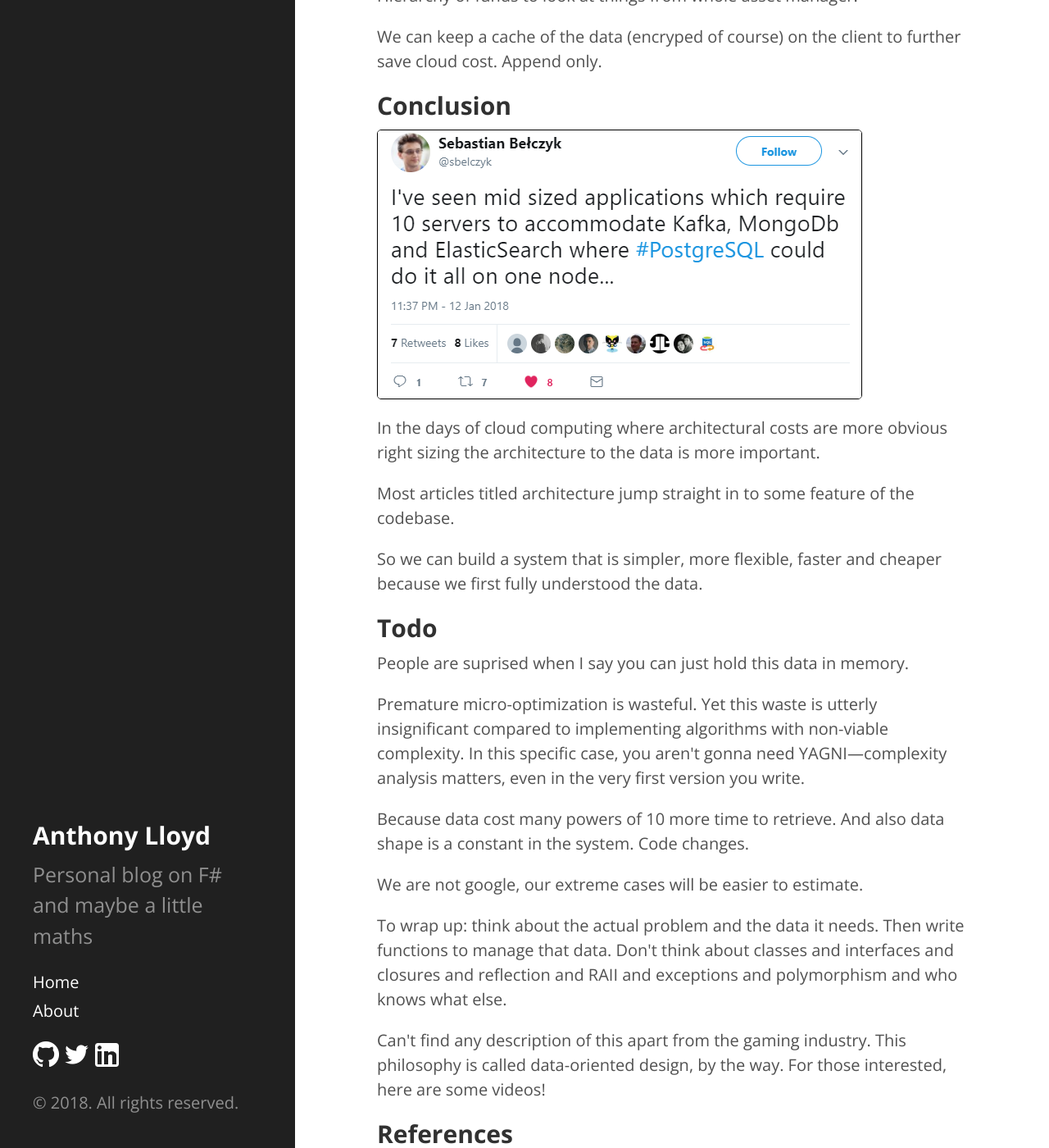
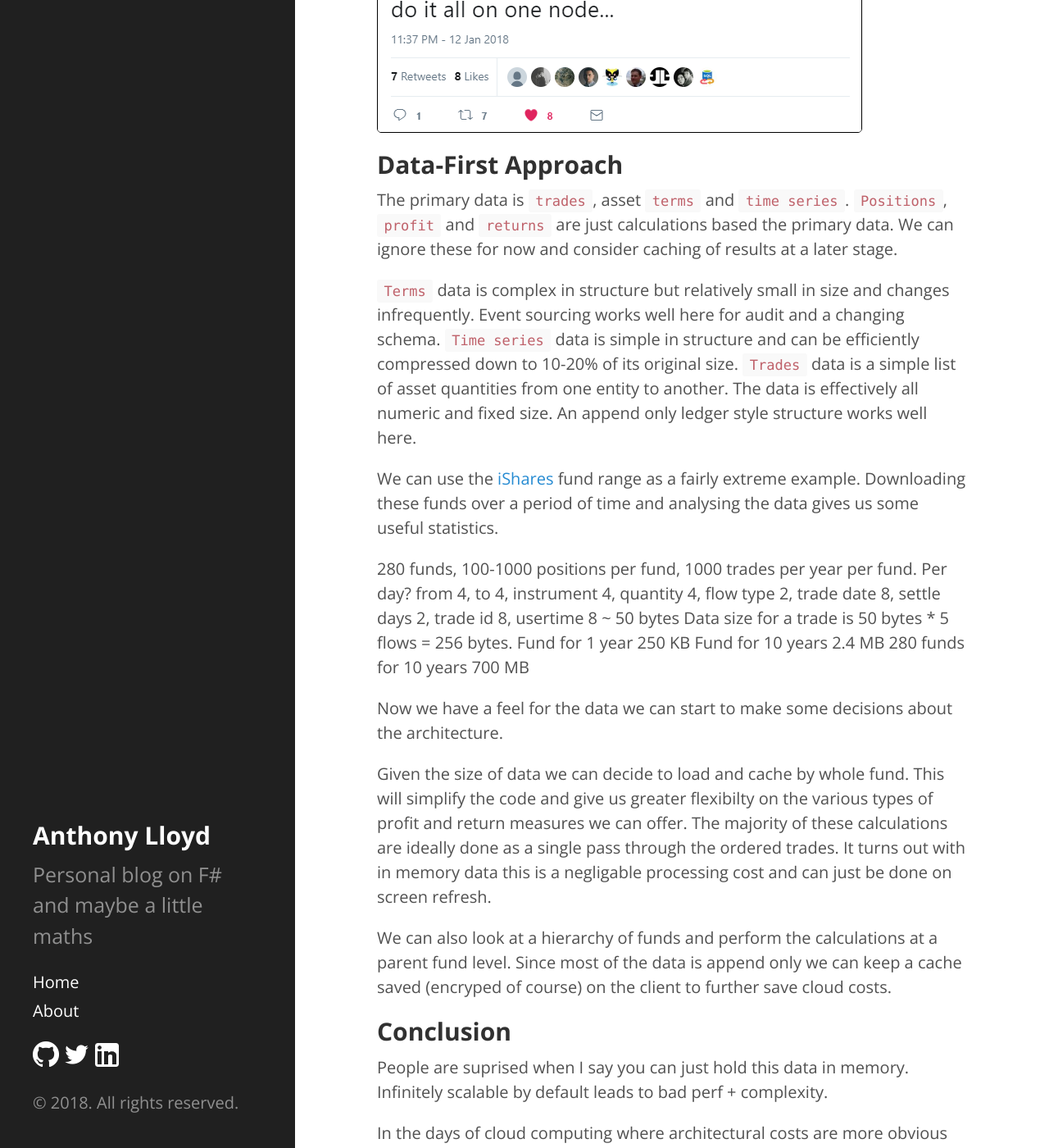
Before and after one commit to AnthonyLloyd/AnthonyLloyd.github.io, a Jekyll site: the page built from _posts/2018-02-10-architecture-data-first.html, in a window 1280 px wide and 1400 px high, scrolled down 1421 px. Shown: the whole window at 82% size. Built offline with Jekyll 4.4.1, drawn with Linux system fonts in a browser that asks for light colours; some web fonts are replaced; comment, search, counter and statistics services are not loaded; some of the changed text lies outside the part shown.

Commit message:
data first 2

```diff
--- a/_posts/2018-02-10-architecture-data-first.html
+++ b/_posts/2018-02-10-architecture-data-first.html
@@ -19,32 +19,48 @@
 I will argue that most asset management systems store and use the wrong data.
 This limits functionality and increases the complexity of these systems.</p>
 <h2>Traditional Approach</h2>
-<p>Most asset management systems consider positions, profit and returns to be their main data.
-You can see this as they normally have an overnight batch process that generates and saves positions for the next day.</p>
+<p>Most asset management systems consider <code>positions</code>, <code>profit</code> and <code>returns</code> to be their main data.
+You can see this as they normally have an overnight batch process that generates and saves <code>positions</code> for the next day.</p>
 <p>This produces an enormous amount of duplicated data.
 Databases are large and grow rapidly.
 What is being saved is essentially a chosen set of calculation results.</p>
 <p>What's worse is that other data processes are built on the top of this position data such as adjustments, lock-down and fund aggregation.</p>
 <p>I think this architecture comes from not investigating the characteristics of the data first and jumping straight to thinking about system entities and functionality.</p>
+<img style="border:1px solid black" src="/{{site.baseurl}}public/twitter/10_servers.png" title="10 Servers"/>
 <h2>Data-First Approach</h2>
-<p>Exactly, also need to upfront estimate the size of data worst case. Infinitely scalable by default leads to bad perf + complexity.</p>
-<p>Cache by fund simple. Ask any question simple code.</p>
-<p>Hierarchy of funds to look at things from whole asset manager.</p>
-<p>We can keep a cache of the data (encryped of course) on the client to further save cloud cost. Append only.</p>
+<p>The primary data is <code>trades</code>, asset <code>terms</code> and <code>time series</code>.
+<code>Positions</code>, <code>profit</code> and <code>returns</code> are just calculations based the primary data.
+We can ignore these for now and consider caching of results at a later stage.</p>
+<p><code>Terms</code> data is complex in structure but relatively small in size and changes infrequently. Event sourcing works well here for audit and a changing schema.
+<code>Time series</code> data is simple in structure and can be efficiently compressed down to 10-20% of its original size.
+<code>Trades</code> data is a simple list of asset quantities from one entity to another.
+The data is effectively all numeric and fixed size.
+An append only ledger style structure works well here.</p>
+<p>We can use the <a href="https://www.ishares.com/uk/intermediaries/en/products/etf-product-list#!type=emeaIshares&amp;tab=overview&amp;view=list">iShares</a> fund range as a fairly extreme example.
+Downloading these funds over a period of time and analysing the data gives us some useful statistics.</p>
+<p>280 funds, 100-1000 positions per fund, 1000 trades per year per fund. Per day?
+from 4, to 4, instrument 4, quantity 4, flow type 2, trade date 8, settle days 2, trade id 8, usertime 8 ~ 50 bytes
+Data size for a trade is 50 bytes * 5 flows = 256 bytes.
+Fund for 1 year 250 KB
+Fund for 10 years 2.4 MB
+280 funds for 10 years 700 MB</p>
+<p>Now we have a feel for the data we can start to make some decisions about the architecture.</p>
+<p>Given the size of data we can decide to load and cache by whole fund.
+This will simplify the code and give us greater flexibilty on the various types of profit and return measures we can offer.
+The majority of these calculations are ideally done as a single pass through the ordered trades.
+It turns out with in memory data this is a negligable processing cost and can just be done on screen refresh.</p>
+<p>We can also look at a hierarchy of funds and perform the calculations at a parent fund level.
+Since most of the data is append only we can keep a cache saved (encryped of course) on the client to further save cloud costs.</p>
 <h2>Conclusion</h2>
-<img style="border:1px solid black" src="/{{site.baseurl}}public/twitter/10_servers.png" title="10 Servers"/>
+<p>People are suprised when I say you can just hold this data in memory.
+Infinitely scalable by default leads to bad perf + complexity.</p>
 <p>In the days of cloud computing where architectural costs are more obvious right sizing the architecture to the data is more important.</p>
 <p>Most articles titled architecture jump straight in to some feature of the codebase.</p>
-<p>So we can build a system that is simpler, more flexible, faster and cheaper because we first fully understood the data.</p>
+<p>So we can build a system that is simpler, faster, more flexible and cheaper to run because we first understood the data.</p>
 <h2>Todo</h2>
-<p>People are suprised when I say you can just hold this data in memory.</p>
-<p>Premature micro-optimization is wasteful. Yet this waste is utterly insignificant compared to implementing algorithms with non-viable complexity.
-In this specific case, you aren't gonna need YAGNI—complexity analysis matters, even in the very first version you write.</p>
 <p>Because data cost many powers of 10 more time to retrieve. And also data shape is a constant in the system. Code changes.</p>
 <p>We are not google, our extreme cases will be easier to estimate.</p>
 <p>To wrap up: think about the actual problem and the data it needs. Then write functions to manage that data. Don't think about classes and interfaces and closures and reflection and RAII and exceptions and polymorphism and who knows what else.</p>
-<p>Can't find any description of this apart from the gaming industry.
-This philosophy is called data-oriented design, by the way. For those interested, here are some videos!</p>
 <h2>References</h2>
 <p><a href="http://etodd.io/2015/09/28/one-weird-trick-better-code/">The One Weird Trick: data first, not code first - Even Todd</a><br />
 <a href="https://news.ycombinator.com/item?id=10291688">Data first, not code first - Hacker News</a><br />
```
Also changed, not shown: 1 other file.
